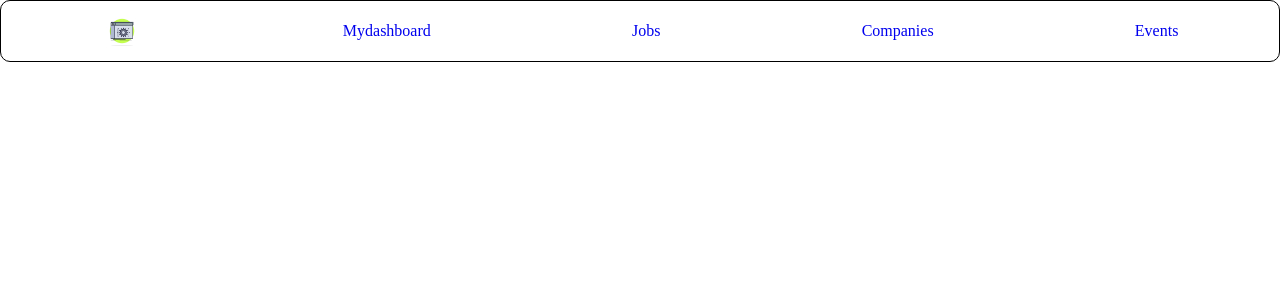
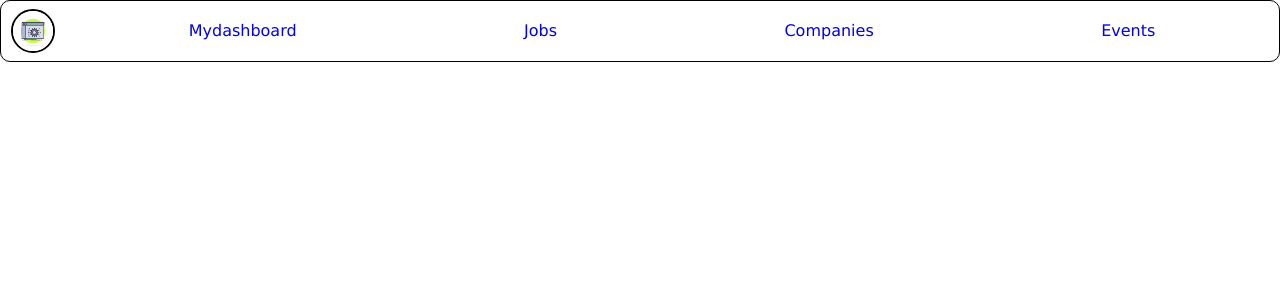
Before and after one commit to vinnacodes/Pro-Fed, a React (Vite) app in the folder pro-fed/: page / in a window 1280 px wide. Shown: the top 300 px of the page. Built offline with nearby package versions, Linux system fonts and the light colour scheme.

Commit message:
login page created

```diff
--- a/pro-fed/src/Navbar.jsx
+++ b/pro-fed/src/Navbar.jsx
@@ -5,17 +5,15 @@ import { Link } from "react-router-dom";
 const Navbar = () => {
   return (
     <div className="Nav">
+      <div className="Nav-logo">
+        <img src="src/assets/sample.jpg" alt="Profile logo" />
+      </div>
       <ul>
-        <li>
-          <img src="src/assets/sample.jpg" alt="Profile logo" />
-        </li>
         <li><Link to="/">Mydashboard</Link></li>
         <li><Link to="/jobs">Jobs</Link></li>
         <li><Link to="/companies">Companies</Link></li>
-        <li><Link to="/events">Events</Link></li>
 
-
-
+        <li><Link to="/events" >Events</Link></li>
       </ul>
     </div>
   );
--- a/pro-fed/src/css/Navbar.css
+++ b/pro-fed/src/css/Navbar.css
@@ -1,35 +1,43 @@
 .Nav {
     border: 1px solid black;
     border-radius: 10px;
-    display: flex;
-    align-items: center; /* Center vertically */
-    justify-content: center; /* Optional: center <ul> horizontally */
-    height: 60px; /* Fixed height for centering */
-    padding: 0; /* Remove any default padding */
+    display: flex; /* Flex container for logo and ul */
+    align-items: center; /* Center everything vertically */
+    height: 60px; /* Fixed height */
+    padding: 0 10px; /* Optional: small horizontal padding */
+  }
+
+  .Nav-logo {
+
+    margin-right: 20px; /* Space between logo and links */
+  }
+
+  .Nav-logo img {
+    width: 40px;
+    height: 40px;
+    border-radius: 50%; /* Makes the image circular */
+    display: block; /* Prevents baseline issues */
+    border: 2px solid #000; /* Optional: adds a circular "cover" effect */
   }
 
   .Nav ul {
     display: flex;
-    justify-content: space-around; /* Space <li> items horizontally */
-    align-items: center; /* Ensure <li> items are centered within ul */
+    justify-content: space-around; /* Space links evenly */
+    align-items: center; /* Center links vertically */
     margin: 0;
     padding: 0;
     list-style: none;
-    width: 100%;
-  }
-
-  .Nav img {
-    width: 40px;
-    height: 40px;
-    display: block; /* Prevent any baseline alignment issues */
+    flex-grow: 1; /* Allows ul to take remaining space */
   }
 
   .Nav a {
     text-decoration: none;
+    line-height: 40px; /* Matches image height for vertical alignment */
   }
 
-  /* Ensure <li> has no extra spacing */
   .Nav li {
     margin: 0;
     padding: 0;
   }
+
+  *{font-family: Verdana, Geneva, Tahoma, sans-serif;}
```
